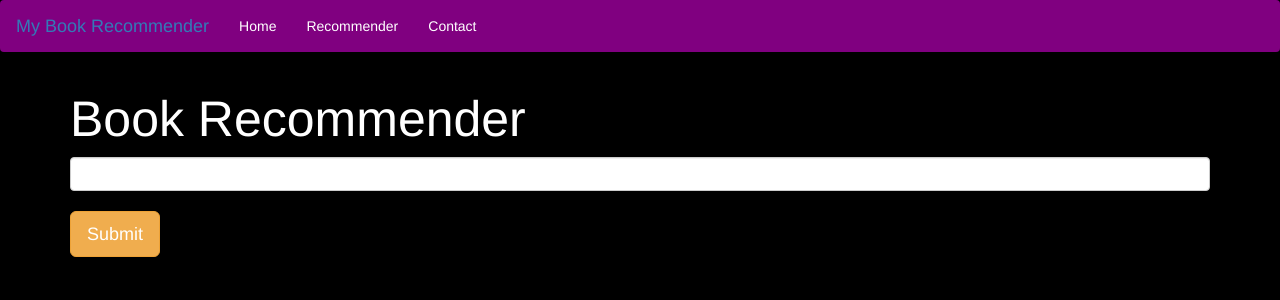
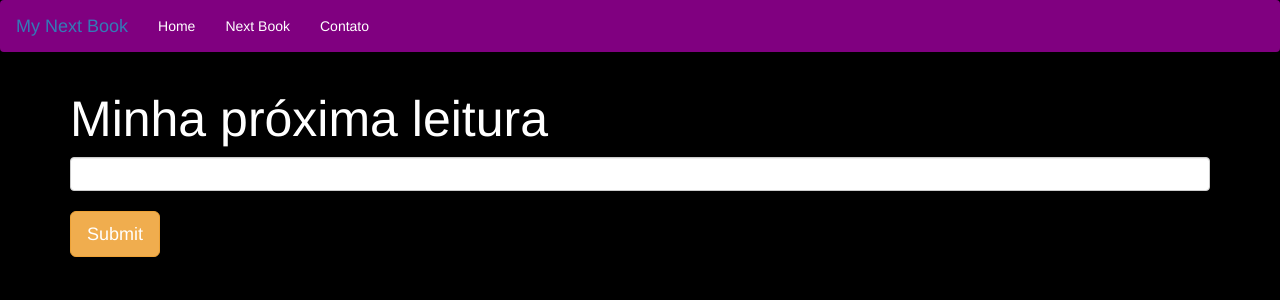
Before and after one commit to irenacosta/book-recommender-api, a Flask app: page /recommend in a window 1280 px wide. Shown: the top 300 px of the page. Run offline with Flask 2, Linux system fonts and the light colour scheme; parts of the project's set-up code (start-up, migrations or seed data) failed here and were passed over; some libraries are stand-ins or nearby versions.

Commit message:
update navbar

```diff
--- a/templates/index.html
+++ b/templates/index.html
@@ -18,8 +18,8 @@
         <a class="navbar-brand">My Next Book</a>
         <ul class="nav navbar-nav">
             <li><a class="text-white" href="/">Home</a></li>
-            <li><a class="text-white" href="/recommend">Recommender</a></li>
-            <li><a class="text-white">Contact</a></li>
+            <li><a class="text-white" href="/recommend">Next Book</a></li>
+            <li><a class="text-white">Contato</a></li>
         </ul>
 
     </nav>
--- a/templates/recommend.html
+++ b/templates/recommend.html
@@ -3,7 +3,7 @@
   <head>
     <meta charset="utf-8">
     <meta name="viewport" content="width=device-width, initial-scale=1">
-    <title>Book Recommender System</title>
+    <title>My Next Book</title>
     <!-- Latest compiled and minified CSS -->
 <link rel="stylesheet" href="https://maxcdn.bootstrapcdn.com/bootstrap/3.3.0/css/bootstrap.min.css">
   </head>
@@ -15,18 +15,18 @@
 <body style="background-color: black">
 
     <nav class="navbar" style="background-color: purple">
-        <a class="navbar-brand">My Book Recommender</a>
+        <a class="navbar-brand">My Next Book</a>
         <ul class="nav navbar-nav">
             <li><a class="text-white" href="">Home</a></li>
-            <li><a class="text-white" href="/recommend">Recommender</a></li>
-            <li><a class="text-white">Contact</a></li>
+            <li><a class="text-white" href="/recommend">Next Book</a></li>
+            <li><a class="text-white">Contato</a></li>
         </ul>
     </nav>
 
     <div class="container">
         <div class="row">
             <div class="col-md-12">
-                <h1 class="text-white" style="font-size:50px">Book Recommender</h1>
+                <h1 class="text-white" style="font-size:50px">Minha próxima leitura</h1>
                 <form action="/recommend_books" method="post">
                     <input name="user_input" type="text" class="form-control"><br>
                     <input type="submit" class="btn btn-lg btn-warning">
```
